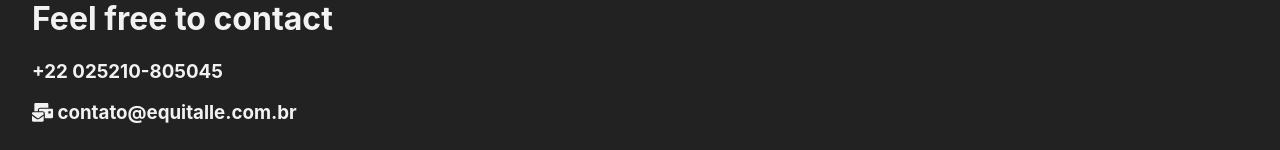
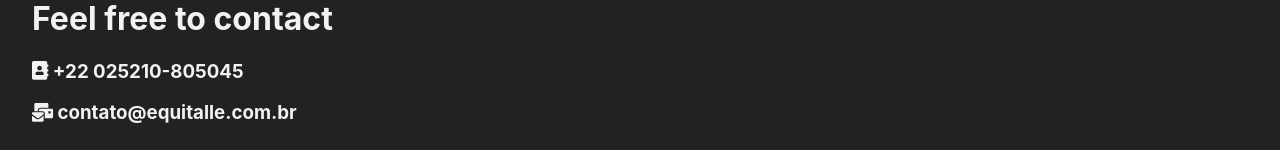
Before and after one commit to carlosweb/equitalle-site, a Next.js app: page / in a window 1280 px wide. Shown: the part 3271-3421 px from the top of the page. Built offline with nearby package versions, Linux system fonts and the light colour scheme.

Commit message:
commit test

```diff
--- a/comps/Footer.js
+++ b/comps/Footer.js
@@ -1,6 +1,6 @@
 import styles from '../styles/Footer.module.scss'
 import { FontAwesomeIcon } from "@fortawesome/react-fontawesome"; // Import the FontAwesomeIcon component
-import { faWhatapp } from "@fortawesome/free-solid-svg-icons";
+import { faAddressBook } from "@fortawesome/free-solid-svg-icons";
 import { faMailBulk } from "@fortawesome/free-solid-svg-icons";
 
 export default function Footer() {
@@ -9,7 +9,7 @@
             <footer className={styles.footer}>
                 <div className={styles.info}>
                     <h1>Do you have any question? <br /> Feel free to contact</h1>
-                    <h3><FontAwesomeIcon icon={faWhatapp}></FontAwesomeIcon> +22 025210-805045</h3>
+                    <h3><FontAwesomeIcon icon={faAddressBook}></FontAwesomeIcon> +22 025210-805045</h3>
                     <h3><FontAwesomeIcon icon={faMailBulk}></FontAwesomeIcon> contato@equitalle.com.br</h3>
                 </div>
             </footer>
```
Also changed, not shown: 1 other file (tests, documents, lock files or other folders).
